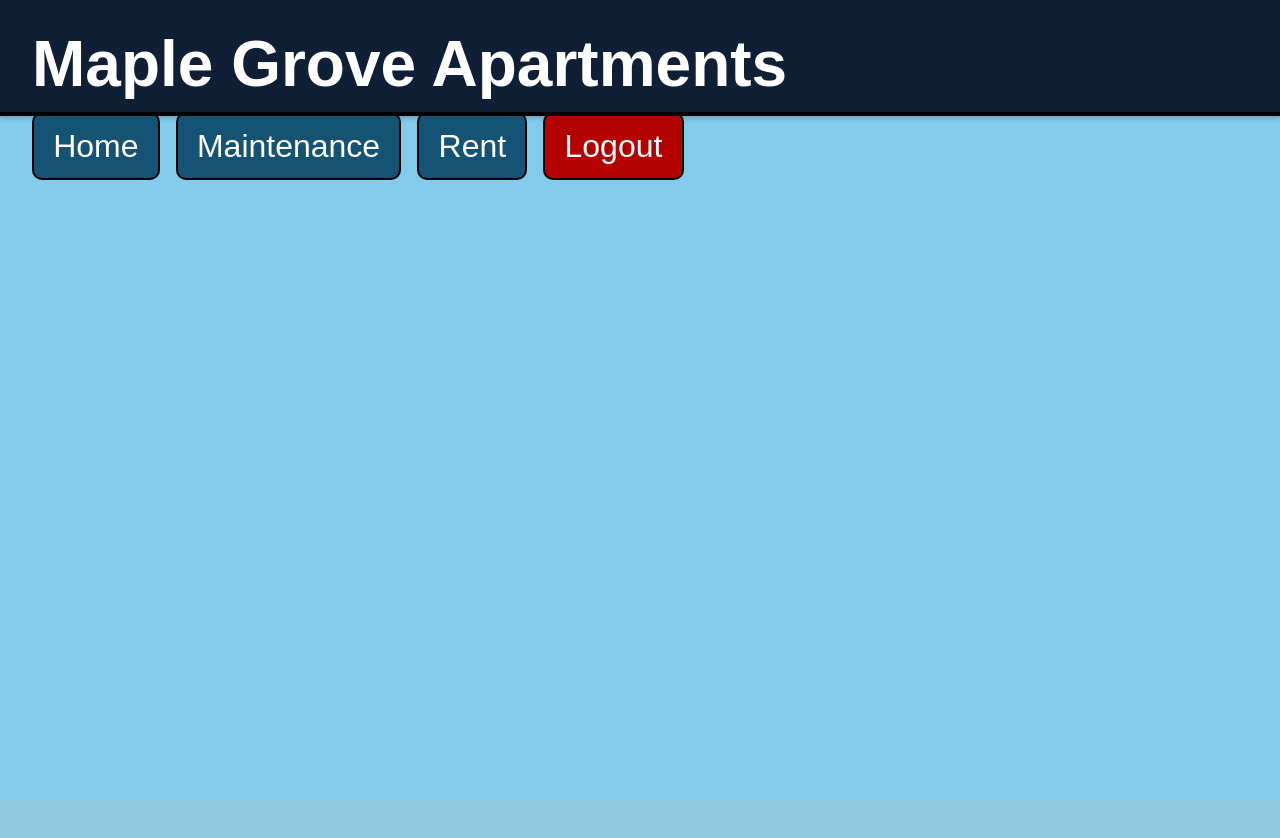
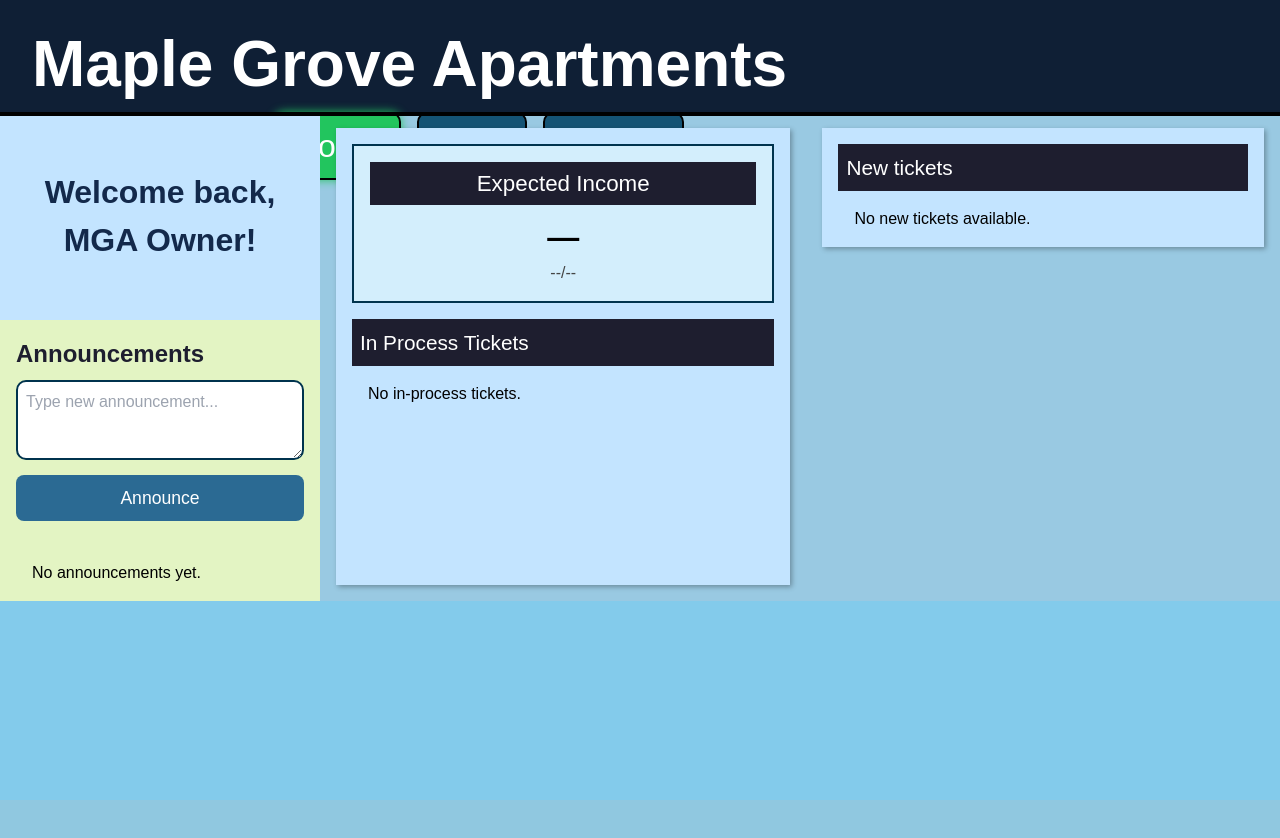
Before and after one commit to AsiaOsman06/AMS, a React (Create React App) app in the folder frontend/: page /owner-home in a window 1280 px wide. Shown: the top 838 px of the page. Built offline with nearby package versions, Linux system fonts and the light colour scheme.

Commit message:
Finalized Owner Home layout

```diff
--- a/frontend/src/App.jsx
+++ b/frontend/src/App.jsx
@@ -1,4 +1,4 @@
-// App.jsx
+
 import React, { useState } from "react";
 import {
   BrowserRouter as Router,
@@ -22,6 +22,7 @@ import Rooms from "./components/Rooms";
 import Home from "./components/Home";
 import MaintenanceForm from "./components/MaintenanceForm";
 import TenantRent from "./components/TenantRent";
+import OwnerHome from "./components/OwnerHome"; //  NEW IMPORT
 
 import "./styles.css";
 
@@ -30,7 +31,7 @@ const App = () => {
   const [user, setUser] = useState({ name: "Othello" });
 
   // Change this to "guest", "tenant", or "owner" to preview the correct view
-  const [mode] = useState("tenant");
+  const [mode] = useState("owner");
 
   return (
     <Router>
@@ -45,12 +46,13 @@ const App = () => {
           <Route path="/" element={
             mode === "guest" ? <Navigate to="/home" /> :
             mode === "tenant" ? <Navigate to="/tenant-home" /> :
-            <Navigate to="/home" />
+            <Navigate to="/owner-home" /> //  UPDATED DEFAULT FOR OWNER
           } />
 
           {/* ROUTES */}
           <Route path="/home" element={<Home />} />
           <Route path="/tenant-home" element={<TenantHome user={user} />} />
+          <Route path="/owner-home" element={<OwnerHome user={user} />} /> {/* NEW ROUTE */}
           <Route path="/login" element={<Login setUser={setUser} />} />
           <Route path="/register" element={<UserRegister />} />
           <Route path="/apply" element={<Apply />} />
--- a/frontend/src/components/NavBars/OwnerNavBar.jsx
+++ b/frontend/src/components/NavBars/OwnerNavBar.jsx
@@ -1,14 +1,14 @@
+// OwnerNavBar.jsx
 import { NavLink } from "react-router-dom";
 import "./NavBarStyles.css";
 
-const TenantNavBar = ({ user, setUser }) => {
+const OwnerNavBar = ({ user, setUser }) => {
   return (
     <nav className="custom-navbar">
       <h1 className="logo">Maple Grove Apartments</h1>
       <div className="nav-links">
         <NavLink
           to="/OwnerTickets"
-            end
           className={({ isActive }) =>
             isActive ? "nav-btn active" : "nav-btn"
           }
@@ -16,9 +16,35 @@ const TenantNavBar = ({ user, setUser }) => {
           Maintenance
         </NavLink>
 
+        <NavLink
+          to="/owner-home"
+          className={({ isActive }) =>
+            isActive ? "nav-btn active" : "nav-btn"
+          }
+        >
+          Home
+        </NavLink>
+
+        <NavLink
+          to="/rent"
+          className={({ isActive }) =>
+            isActive ? "nav-btn active" : "nav-btn"
+          }
+        >
+          Rent
+        </NavLink>
+
+        <NavLink
+          to="/login"
+          className={({ isActive }) =>
+            isActive ? "nav-btn active logout-btn" : "nav-btn logout-btn"
+          }
+        >
+          Logout
+        </NavLink>
       </div>
     </nav>
   );
 };
 
-export default TenantNavBar;
+export default OwnerNavBar;
--- /dev/null
+++ b/frontend/src/components/OwnerHome.css
@@ -0,0 +1,209 @@
+.owner-home-container {
+    display: flex;
+    padding: 0;
+    margin: 0;
+    background-color: #99c9e2;
+    font-family: "Agency FB", sans-serif;
+  }
+
+  /* LEFT SECTION */
+  .left-section {
+    width: 25%;
+    background-color: #e3f4c3;
+    padding: 0;
+    margin: 0;
+    display: flex;
+    flex-direction: column;
+  }
+
+  .full-banner {
+    background-color: #c3e4ff;
+    width: 100%;
+    padding: 3rem 1rem;
+    text-align: center;
+  }
+
+  .full-banner * {
+    background: none !important;
+  }
+
+  .welcome-text {
+    font-size: 2rem;
+    color: #13294b;
+    font-weight: bold;
+    margin: 0;
+  }
+
+  /* ANNOUNCEMENTS */
+  .announcement-section {
+    padding: 1rem;
+  }
+
+  .announcement-section h3 {
+    font-size: 1.5rem;
+    font-weight: bold;
+    margin-bottom: 0.5rem;
+    color: #1e1e2f;
+  }
+
+  .announcement-section textarea {
+    width: 100%;
+    height: 80px;
+    padding: 0.5rem;
+    border: 2px solid #00334e;
+    border-radius: 10px;
+    font-size: 1rem;
+    margin-bottom: 0.5rem;
+  }
+
+  .announce-btn {
+    width: 100%;
+    background-color: #2b6a93;
+    color: white;
+    padding: 0.6rem;
+    font-size: 1.1rem;
+    border-radius: 8px;
+    border: none;
+    cursor: pointer;
+    margin-bottom: 1.5rem;
+  }
+
+  .announcement-history {
+    padding: 0 1rem 1rem 1rem;
+    display: flex;
+    flex-direction: column;
+    gap: 2rem;
+  }
+
+  .announcement-wrapper {
+    display: flex;
+    flex-direction: column;
+    gap: 0.3rem;
+  }
+
+  .announcement-date {
+    font-size: 1.2rem;
+    color: #13294b;
+  }
+
+  .announcement-card {
+    background-color: #c9e9a4;
+    padding: 1rem;
+    box-shadow: 3px 3px 6px rgba(0, 0, 0, 0.2);
+    border: 1px solid #00334e;
+  }
+
+  /* MIDDLE SECTION */
+  .middle-section {
+    width: 38%;
+    display: flex;
+    padding: 1rem;
+  }
+
+  .middle-container {
+    background-color: #c3e4ff;
+    padding: 1rem;
+    width: 100%;
+    box-shadow: 2px 2px 5px rgba(0, 0, 0, 0.3);
+  }
+
+  .income-box {
+    background-color: #d3eefc;
+    padding: 1rem;
+    border: 2px solid #00334e;
+    text-align: center;
+    margin-bottom: 1rem;
+  }
+
+  .income-header {
+    background-color: #1e1e2f;
+    color: white;
+    font-size: 1.4rem;
+    padding: 0.3rem;
+    margin-bottom: 0.5rem;
+  }
+
+  .income-amount {
+    font-size: 2rem;
+    font-weight: bold;
+  }
+
+  .income-date {
+    font-size: 1rem;
+    color: #444;
+  }
+
+  .section-header {
+    background-color: #1e1e2f;
+    color: white;
+    padding: 0.5rem;
+    font-size: 1.3rem;
+    margin-bottom: 1rem;
+  }
+
+  /* RIGHT SECTION */
+  .right-section {
+    width: 37%;
+    padding: 1rem;
+  }
+
+  .right-container {
+    background-color: #c3e4ff;
+    padding: 1rem;
+    box-shadow: 2px 2px 5px rgba(0, 0, 0, 0.3);
+  }
+
+  .ticket {
+    padding: 0.8rem;
+    border: 1px solid #00334e;
+  }
+
+  .green-box {
+    background-color: #c9e9a4;
+    margin-top: 0.5rem;
+    box-shadow: 2px 2px 5px rgba(0, 0, 0, 0.2);
+  }
+
+  .wide-box {
+    margin-bottom: 1.5rem;
+  }
+
+  .ticket-actions {
+    display: flex;
+    justify-content: space-between;
+    align-items: center;
+    flex-wrap: wrap;
+  }
+
+  .ticket-actions input[type="text"] {
+    margin-top: 0.5rem;
+    padding: 0.5rem;
+    border: 2px solid #00334e;
+    border-radius: 5px;
+    width: 200px;
+    margin-right: 1rem;
+  }
+
+  .button-row {
+    display: flex;
+    gap: 1rem;
+    margin-top: 0.5rem;
+  }
+
+  .approve-btn {
+    background-color: #4caf50;
+    color: white;
+    padding: 0.4rem 1rem;
+    border: none;
+    border-radius: 6px;
+    cursor: pointer;
+  }
+
+  .reject-btn {
+    background-color: #d32f2f;
+    color: white;
+    padding: 0.4rem 1rem;
+    border: none;
+    border-radius: 6px;
+    cursor: pointer;
+  }
--- /dev/null
+++ b/frontend/src/components/OwnerHome.jsx
@@ -0,0 +1,111 @@
+import React, { useEffect, useState } from "react";
+import "./OwnerHome.css";
+
+const OwnerHome = () => {
+  const [announcements, setAnnouncements] = useState([]);
+  const [inProcessTickets, setInProcessTickets] = useState([]);
+  const [newTickets, setNewTickets] = useState([]);
+  const [expectedIncome, setExpectedIncome] = useState("");
+  const [incomeDate, setIncomeDate] = useState("");
+
+  useEffect(() => {
+    // When backend is read
+  }, []);
+
+  return (
+    <div className="owner-home-container">
+      {/* LEFT SECTION */}
+      <div className="left-section">
+        <div className="full-banner">
+          <h2 className="welcome-text">Welcome back, MGA Owner!</h2>
+        </div>
+
+        <div className="announcement-section">
+          <h3>Announcements</h3>
+          <textarea placeholder="Type new announcement..." />
+          <button className="announce-btn">Announce</button>
+        </div>
+
+        <div className="announcement-history">
+          {announcements.length === 0 ? (
+            <p style={{ marginLeft: "1rem" }}>No announcements yet.</p>
+          ) : (
+            announcements.map((item, index) => (
+              <div className="announcement-wrapper" key={index}>
+                <p className="announcement-date">{item.date}</p>
+                <div className="announcement-card">
+                  <p>{item.message}</p>
+                </div>
+              </div>
+            ))
+          )}
+        </div>
+      </div>
+
+      {/* MIDDLE SECTION */}
+      <div className="middle-section">
+        <div className="middle-container">
+          <div className="income-box">
+            <div className="income-header">Expected Income</div>
+            <div className="income-amount">{expectedIncome || "—"}</div>
+            <div className="income-date">{incomeDate || "--/--"}</div>
+          </div>
+
+          <div className="in-process-tickets">
+            <div className="section-header">In Process Tickets</div>
+            {inProcessTickets.length === 0 ? (
+              <p style={{ paddingLeft: "1rem" }}>No in-process tickets.</p>
+            ) : (
+              inProcessTickets.map((ticket) => (
+                <div className="ticket green-box" key={ticket.id}>
+                  <strong>Ticket #{ticket.id}</strong>
+                  <p>Subject: {ticket.subject}</p>
+                  <p>Tenant: {ticket.tenant}</p>
+                  <p>Building: {ticket.building} | Room: {ticket.room}</p>
+                  <p>Status: {ticket.status}</p>
+                  <p>Estimated finish date: {ticket.completion}</p>
+                </div>
+              ))
+            )}
+          </div>
+        </div>
+      </div>
+
+      {/* RIGHT SECTION */}
+      <div className="right-section">
+        <div className="right-container">
+          <div className="section-header">New tickets</div>
+          {newTickets.length === 0 ? (
+            <p style={{ paddingLeft: "1rem" }}>No new tickets available.</p>
+          ) : (
+            newTickets.map((ticket) => (
+              <div className="ticket green-box wide-box" key={ticket.id}>
+                <strong>Ticket #{ticket.id}</strong>
+                <p>Subject: {ticket.subject}</p>
+                <p>Tenant: {ticket.tenant}</p>
+                <p>Building: {ticket.building} | Room: {ticket.room}</p>
+                <p>Submit date: {ticket.submitted}</p>
+                <div className="ticket-actions">
+                  <label htmlFor={`completion-${ticket.id}`}>
+                    Estimated completion:
+                  </label>
+                  <input
+                    id={`completion-${ticket.id}`}
+                    type="text"
+                    placeholder="MM/DD/YYYY"
+                  />
+                  <div className="button-row">
+                    <button className="approve-btn">Approve</button>
+                    <button className="reject-btn">Reject</button>
+                  </div>
+                </div>
+              </div>
+            ))
+          )}
+        </div>
+      </div>
+    </div>
+  );
+};
+
+export default OwnerHome;
```
Lines whose indentation alone changed are shown as unchanged.
